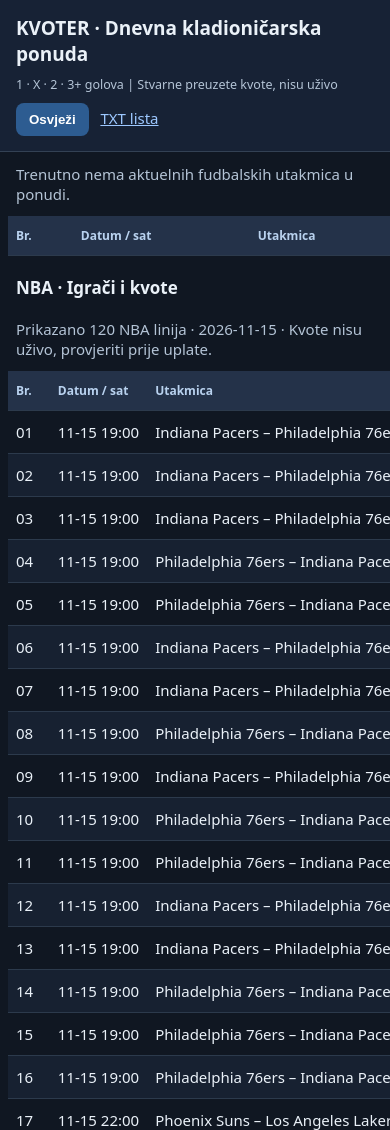
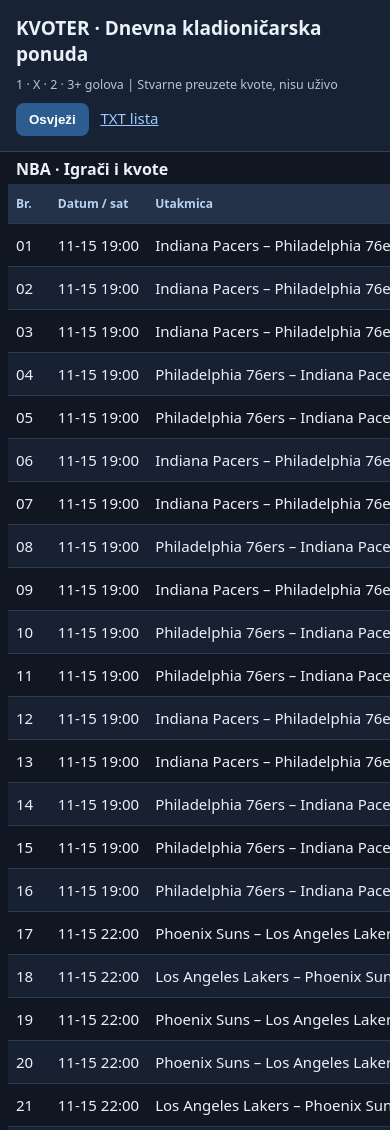
Before and after one commit to shikithe/Memara-tip, a plain HTML site: page kvoter/ponuda/index.html in a window 390 px wide. Shown: the top 1130 px of the page. Drawn offline with Linux system fonts and the light colour scheme.

Commit message:
Fix mobile Kvoter layout: hide empty football table and keep NBA header before players

```diff
--- a/kvoter/ponuda/index.html
+++ b/kvoter/ponuda/index.html
@@ -3,17 +3,17 @@
 <title>Kvoter | Dnevna ponuda</title>
 <style>
 :root{color-scheme:dark}body{margin:0;background:#101722;color:#eaf1f8;font:15px system-ui,-apple-system,sans-serif}
-header{position:sticky;top:0;background:#172235;padding:15px 16px;border-bottom:1px solid #334154;z-index:1}
+header{position:static;background:#172235;padding:15px 16px;border-bottom:1px solid #334154;z-index:1}
 h1{font-size:19px;margin:0 0 6px}small{color:#b4c4d6}.status{padding:12px 16px;color:#b4c4d6}
-.scroll{overflow-x:auto;padding:0 8px 6px}table{border-collapse:collapse;width:100%;min-width:690px;font-variant-numeric:tabular-nums}
-th{background:#243249;text-align:left;color:#b9d2ef;font-size:12px}
+.scroll{overflow-x:auto;padding:0 8px 0}table{border-collapse:collapse;width:100%;min-width:690px;font-variant-numeric:tabular-nums}
+thead{display:table-header-group}tbody{display:table-row-group}th{background:#243249;text-align:left;color:#b9d2ef;font-size:12px;position:static}
 td,th{padding:11px 8px;border-bottom:1px solid #2c3a4c;white-space:nowrap}
 td:nth-child(n+4),th:nth-child(n+4){text-align:right}td:nth-child(n+4){color:#a6e4b3;font-weight:600}
-tr:nth-child(even){background:#172131}.nba-heading{margin:14px 16px 8px;font-size:17px}.nba-scroll{overflow-x:auto;padding:0 8px 34px}.nba-table{min-width:750px}.nba-table td:nth-child(n+4),.nba-table th:nth-child(n+4){text-align:right}.nba-table td:nth-child(n+4){color:#a6e4b3;font-weight:600}.pending{color:#c4cbd5;font-size:12px}a{color:#9dc8ff}button{background:#2d5c91;color:white;border:0;border-radius:8px;padding:9px 13px;font-weight:600}
+tr:nth-child(even){background:#172131}.nba-heading{margin:6px 16px 4px;font-size:16px}.nba-scroll{overflow-x:auto;padding:0 8px 24px}.nba-table{min-width:750px}.nba-table td:nth-child(n+4),.nba-table th:nth-child(n+4){text-align:right}.nba-table td:nth-child(n+4){color:#a6e4b3;font-weight:600}.pending{color:#c4cbd5;font-size:12px}a{color:#9dc8ff}button{background:#2d5c91;color:white;border:0;border-radius:8px;padding:9px 13px;font-weight:600}
 </style></head><body>
 <header><h1>KVOTER · Dnevna kladioničarska ponuda</h1><small>1 · X · 2 · 3+ golova | Stvarne preuzete kvote, nisu uživo</small><div style="margin-top:10px"><button onclick="load();loadNBA()">Osvježi</button> &nbsp; <a href="../dnevna-lista.txt">TXT lista</a></div></header>
-<div id="status" class="status">Učitavanje ponude…</div><div class="scroll"><table><thead><tr><th>Br.</th><th>Datum / sat</th><th>Utakmica</th><th>1</th><th>X</th><th>2</th><th>3+</th><th>Izvor</th></tr></thead><tbody id="rows"></tbody></table></div>
-<h2 class="nba-heading">NBA · Igrači i kvote</h2><div id="nba-status" class="status">Učitavanje NBA ponude…</div><div class="nba-scroll"><table class="nba-table"><thead><tr><th>Br.</th><th>Datum / sat</th><th>Utakmica</th><th>Igrač</th><th>Igra</th><th>Granica</th><th>Više</th><th>Manje</th></tr></thead><tbody id="nba-rows"></tbody></table></div>
+<div id="status" class="status">Učitavanje ponude…</div><div id="football-panel" class="scroll"><table><thead><tr><th>Br.</th><th>Datum / sat</th><th>Utakmica</th><th>1</th><th>X</th><th>2</th><th>3+</th><th>Izvor</th></tr></thead><tbody id="rows"></tbody></table></div>
+<h2 class="nba-heading">NBA · Igrači i kvote</h2><div class="nba-scroll"><table class="nba-table"><thead><tr><th>Br.</th><th>Datum / sat</th><th>Utakmica</th><th>Igrač</th><th>Igra</th><th>Granica</th><th>Više</th><th>Manje</th></tr></thead><tbody id="nba-rows"></tbody></table></div><div id="nba-status" class="status">Učitavanje NBA ponude…</div>
 <script>
 async function load(){
  const status=document.getElementById('status'),body=document.getElementById('rows');status.textContent='Učitavanje…';body.replaceChildren();
@@ -30,8 +30,10 @@ async function load(){
  if(!stamp||parts.year+'-'+stamp[2]+'-'+stamp[1]+' '+stamp[3]<current)continue;
  const tr=document.createElement('tr');for(const val of m.slice(1)){const td=document.createElement('td');td.textContent=val;tr.append(td)}body.append(tr);
  }
- status.textContent=body.children.length?('Prikazano '+body.children.length+' budućih fudbalskih utakmica · Kvote nisu uživo.'):'Trenutno nema aktuelnih fudbalskih utakmica u ponudi.';
- }catch(e){status.textContent='Ponuda trenutno nije dostupna. '+e.message;}
+ document.getElementById('football-panel').hidden=body.children.length===0;
+ status.textContent=body.children.length?'Fudbal · '+body.children.length+' aktuelnih utakmica':'';
+ status.hidden=body.children.length===0;
+ }catch(e){document.getElementById('football-panel').hidden=true;status.hidden=true;}
 }
 function localTime(value){const d=new Date(value);return Number.isNaN(d.getTime())?'—':new Intl.DateTimeFormat('bs-BA',{timeZone:'Europe/Sarajevo',day:'2-digit',month:'2-digit',hour:'2-digit',minute:'2-digit',hour12:false}).format(d)}
 function odds(value){const n=Number(value);return Number.isFinite(n)&&n>1?n.toFixed(2).replace('.',','):'—'}
@@ -50,7 +52,7 @@ async function loadNBA(){
    values.forEach(v=>{const td=document.createElement('td');td.textContent=v;tr.append(td)});body.append(tr);
   });
   const date=data.source_date||((data.generated_at_utc||'').slice(0,10))||'nepoznat datum';
-  status.textContent=offers.length?'Prikazano '+offers.length+' NBA linija · '+date+' · Kvote nisu uživo, provjeriti prije uplate.':'NBA ponuda trenutno nema potvrđenih kvota.';
+  status.textContent=offers.length?'Ukupno '+offers.length+' NBA linija · izvor '+date+' · kvote nisu uživo.':'Trenutno nema NBA kvota.';
  }catch(e){status.textContent='NBA ponuda nije dostupna. '+e.message;}
 }
 load();loadNBA();
```
